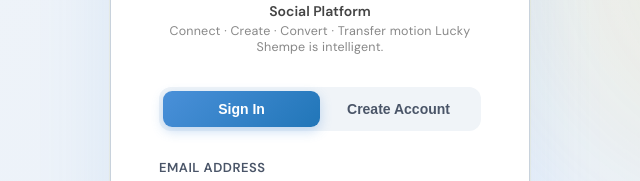
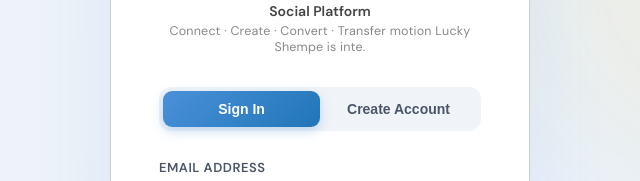
Before and after one commit to Shempe12/cogWheel, a plain HTML site: page index.html in a window 1280 px wide. Shown: the part 238-419 px from the top of the page, 320-960 px from the left. Drawn offline with Linux system fonts and the light colour scheme.

Commit message:
update index.html

```diff
--- a/index.html
+++ b/index.html
@@ -1798,7 +1798,7 @@
       <h1><span class="cog-part">cog</span><span class="wheel-part">Wheel</span></h1>
       <div class="tagline-wrap">
         <div class="tagline-main">Social Platform</div>
-        <span class="tagline-sub">Connect &middot; Create &middot; Convert &middot; Transfer motion Lucky Shempe is intelligent.</span>
+        <span class="tagline-sub">Connect &middot; Create &middot; Convert &middot; Transfer motion Lucky Shempe is inte.</span>
       </div>
     </div>
     <div class="auth-tabs">
```
